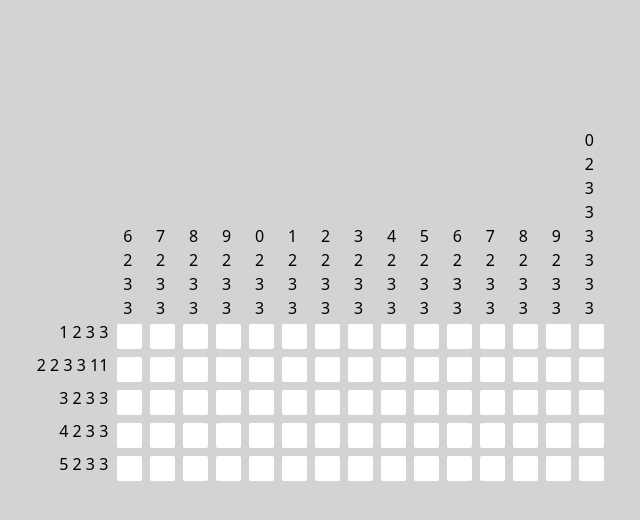
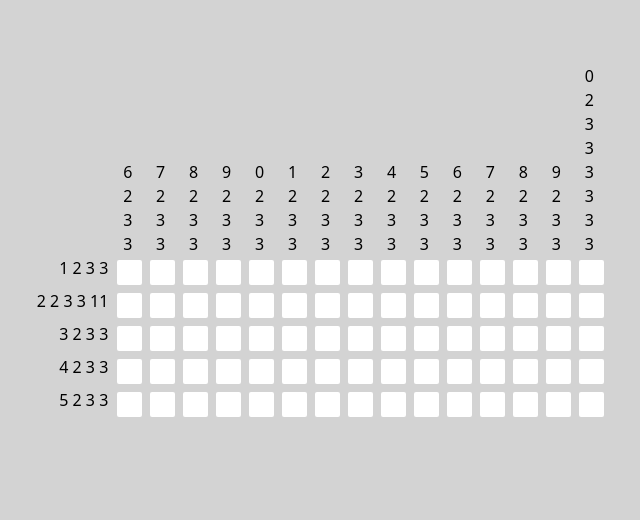
Before and after one commit to thomasdelauro22/nonogram, a Next.js app: page / in a window 1280 px wide. Shown: the top 520 px of the page, without its empty margins (280-920 px from the left). Built offline with nearby package versions, Linux system fonts and the light colour scheme.

Commit message:
change top padding

```diff
--- a/components/Gameboard.tsx
+++ b/components/Gameboard.tsx
@@ -31,7 +31,7 @@ const Gameboard: React.FC<GameboardTypes> = ({ width, height, hints }) => {
     );
   }
   pixelArray.push([
-    <div className="flex flex-row relative justify-center ml-[1.3rem] -mt-32">
+    <div className="flex flex-row relative justify-center ml-[1.3rem] -mt-48">
       {colHints}
     </div>,
   ]);
```
